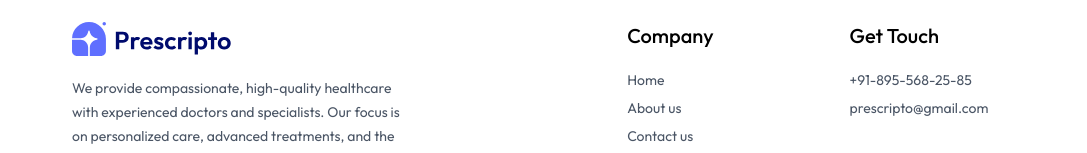
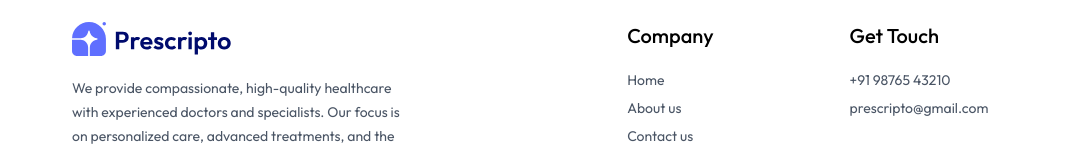
Before and after one commit to catherin-raichal-i/Prescripto-HealthCare, a React app: page /appointment/1 in a window 1280 px wide. Shown: the part 208-361 px from the top of the page, without its empty margins (96-1183 px from the left). Built offline with nearby package versions, Linux system fonts and the light colour scheme; the HTML template or start-up script is replaced by a standard one.

Commit message:
Update Footer.jsx

```diff
--- a/src/components/Footer.jsx
+++ b/src/components/Footer.jsx
@@ -30,7 +30,7 @@ const Footer = () => {
                 <div>
                     <p className='text-xl font-medium mb-5'>Get Touch</p>
                     <ul className='flex flex-col gap-2 text-gray-600'>
-                        <li>+91-895-568-25-85</li>
+                        <li>+91 98765 43210</li>
                         <li>prescripto@gmail.com</li>
                     </ul>
                 </div>
```
